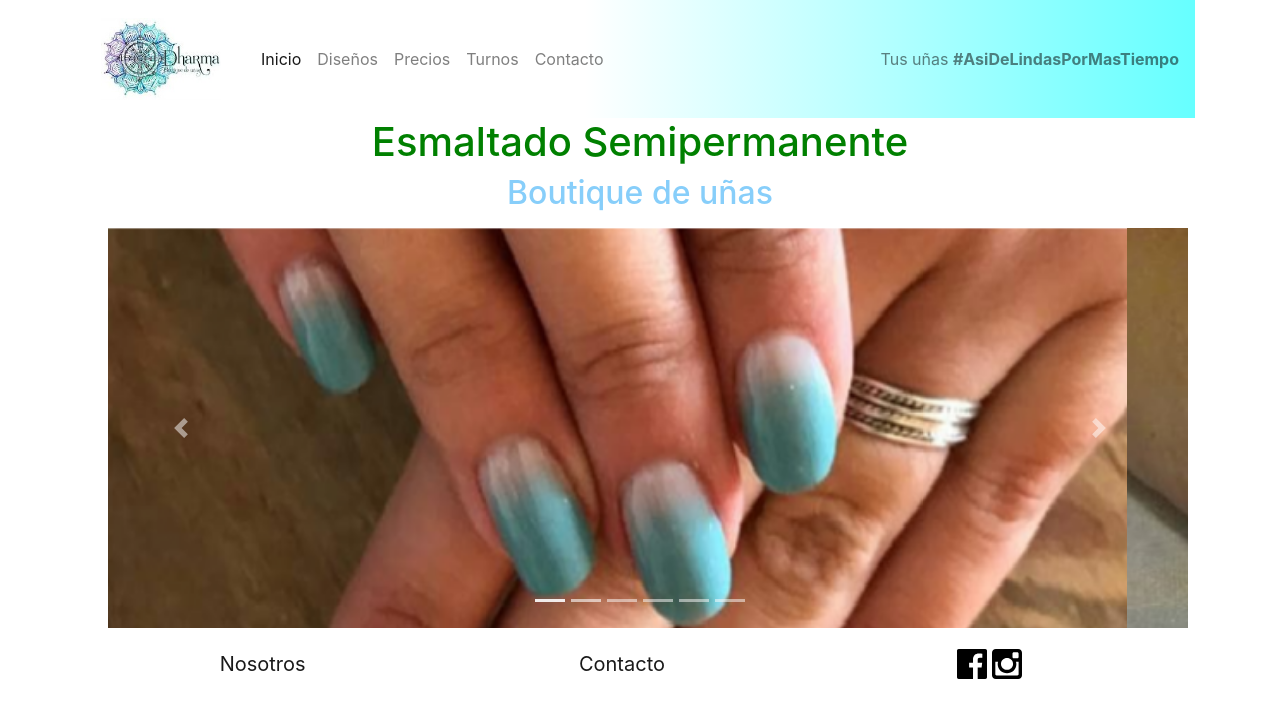
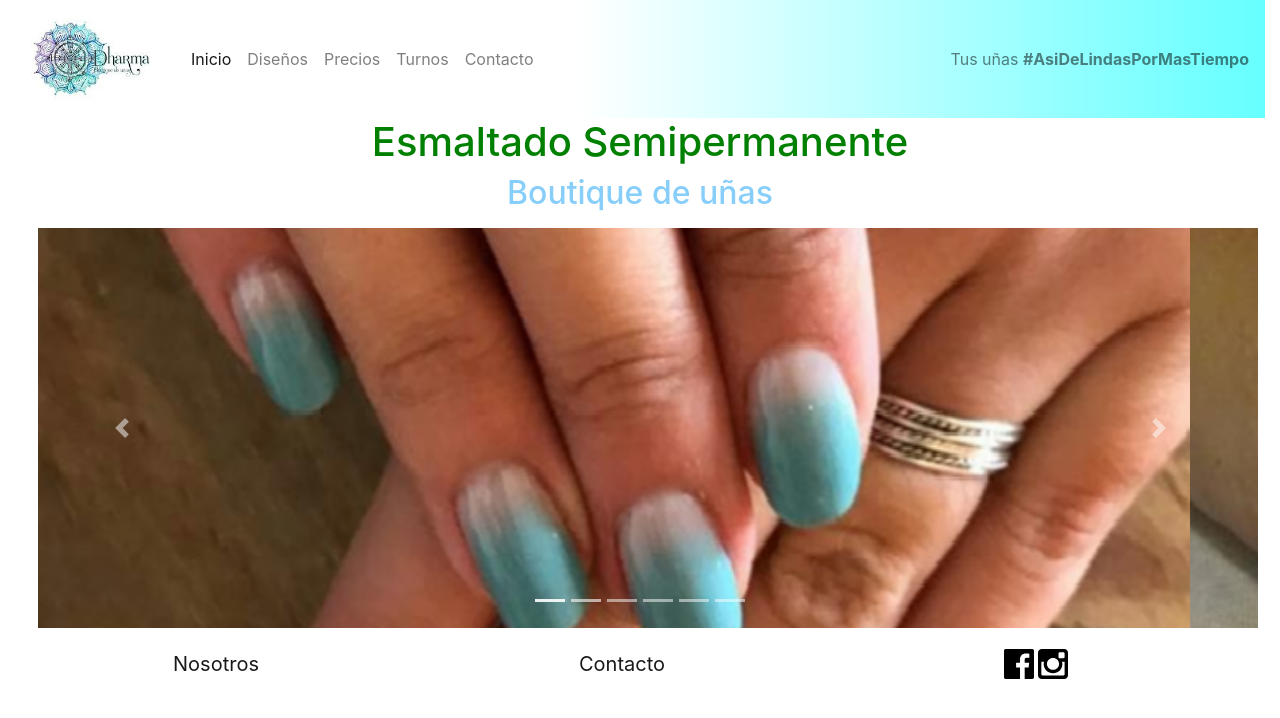
Before and after one commit to carolinaAldanaM/proyectoDharmaBoutique, a website: page index.html in a window 1280 px wide. Drawn offline with nearby package versions, Linux system fonts and the light colour scheme.

Commit message:
cambios de container a container-fuid

```diff
--- a/index.html
+++ b/index.html
@@ -12,7 +12,7 @@
     <title>Inicio - Dharma Boutique</title>
 </head>
 <body>
-  <div class="container">
+  <div class="container-fluid">
     <header>
         <nav class="navbar navbar-expand-lg navbar-light navbar-gradient">
           <a class="navbar-brand" href="index.html">
@@ -48,7 +48,7 @@
     <section class="contenido">
       <h1 class="colorPrimary">Esmaltado Semipermanente</h1>
       <h2 class="colorSecundary">Boutique de uñas</h2 c>
-        <div class="container">
+        <div class="container-fluid">
         <div class="row">
         <div class="col-md-12">
         <div id="carouselExampleIndicators" class="carousel slide" data-ride="carousel">
@@ -94,8 +94,8 @@
         </div>
       </section>
       <footer>
-        <div class="container">
-          <nav class="navbar navbar-light navbar-fixed-bottom" style="background-color: white;">
+        <div class="container-fluid">
+          <nav class="navbar navbar-light navbar-fixed-bottom" style="background-color: white";>
             <div class="row"></div>
               <div class="col-sm-4">
                 <a class="navbar-brand" href="contacto.html">Nosotros</a>
```
Also changed, not shown: contacto.html (+3 -3 lines), diseños.html (+3 -3 lines), precios.html (+3 -3 lines), turnos.html (+3 -3 lines), readme.txt (deleted).
